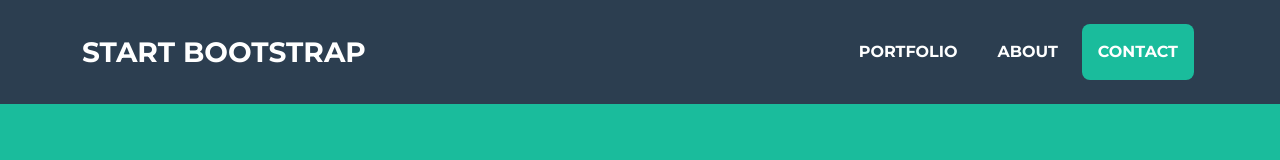
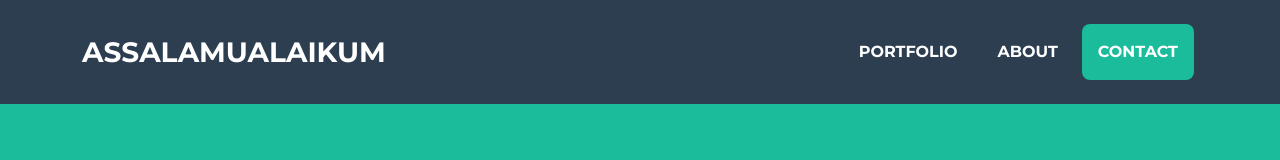
Before and after one commit to DJAUHARI/soaltks, a plain HTML site: page index.html in a window 1280 px wide. Shown: the top 160 px of the page. Drawn offline with nearby package versions, Linux system fonts and the light colour scheme.

Commit message:
Update index.html

```diff
--- a/index.html
+++ b/index.html
@@ -5,7 +5,7 @@
         <meta name="viewport" content="width=device-width, initial-scale=1, shrink-to-fit=no" />
         <meta name="description" content="" />
         <meta name="author" content="" />
-        <title>Freelancer - Start Bootstrap Theme</title>
+        <title>soal P3k - Start Bootstrap Theme</title>
         <!-- Favicon-->
         <link rel="icon" type="image/x-icon" href="assets/favicon.ico" />
         <!-- Font Awesome icons (free version)-->
@@ -20,7 +20,7 @@
         <!-- Navigation-->
         <nav class="navbar navbar-expand-lg bg-secondary text-uppercase fixed-top" id="mainNav">
             <div class="container">
-                <a class="navbar-brand" href="#page-top">Start Bootstrap</a>
+                <a class="navbar-brand" href="#page-top">Assalamualaikum</a>
                 <button class="navbar-toggler text-uppercase font-weight-bold bg-primary text-white rounded" type="button" data-bs-toggle="collapse" data-bs-target="#navbarResponsive" aria-controls="navbarResponsive" aria-expanded="false" aria-label="Toggle navigation">
                     Menu
                     <i class="fas fa-bars"></i>
```
